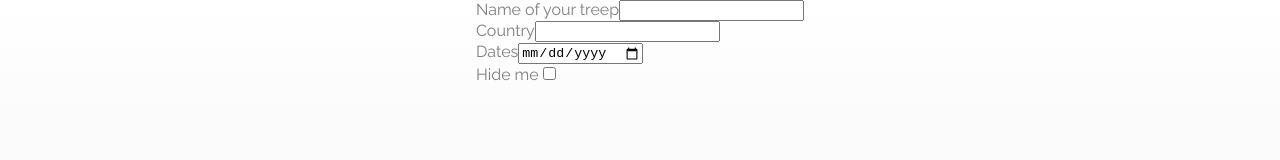
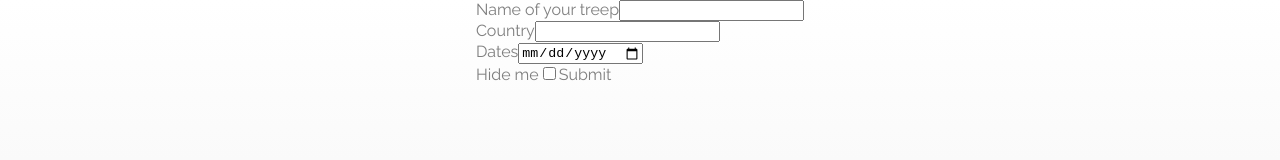
Before and after one commit to carloscadel/treeps-mern, a React (Create React App) app in the folder client/: page /treeps/add in a window 1280 px wide. Shown: the top 160 px of the page. Built offline with nearby package versions, Linux system fonts and the light colour scheme.

Commit message:
Added AddTreep routes

```diff
--- a/client/src/components/pages/AddTreep.js
+++ b/client/src/components/pages/AddTreep.js
@@ -1,5 +1,6 @@
 import React, { Component } from 'react'
-import { stat } from 'fs';
+import api from '../../api';
+// import { stat } from 'fs';
 
 export default class AddTreep extends Component {
   constructor(props) {
@@ -13,13 +14,27 @@ export default class AddTreep extends Component {
     this.setState({
       [stateFieldName]: e.target.value
     })
-    console.log(this.state[stateFieldName])
+    // console.log(this.state[stateFieldName])
+  }
+  handleClick(e) {
+    e.preventDefault()
+    let data = {
+      treepName: this.state.treepName,
+      treepCountry: this.state.treepCountry
+    }
+    api.postTreeps(data)
+    .then(result => {
+      console.log("Success!")
+    })
+    .catch(err => {
+      console.log("Error")
+    })    // console.log(this.state.treepName, this.state.treepCountry)
   }
   render() {
     return (
       <div>
         <form>
-          <label for="treepName">Name of your treep</label>
+          <label>Name of your treep</label>
           <input name="treepName" onChange={(e) => this.handleInputChange("treepName", e)} /><br/>
           <label>Country</label>
           <input name="treepCountry" onChange={(e) => this.handleInputChange("treepCountry", e)} /><br/>
@@ -27,6 +42,7 @@ export default class AddTreep extends Component {
           <input type="date"></input><br/>
           <label>Hide me</label>
           <input type="checkbox" />
+          <button type="submit" onClick={(e) => this.handleClick(e)}>Submit</button>
 
         </form>
       </div>
```
Also changed, not shown: 2 other files (tests, documents, lock files or other folders).
